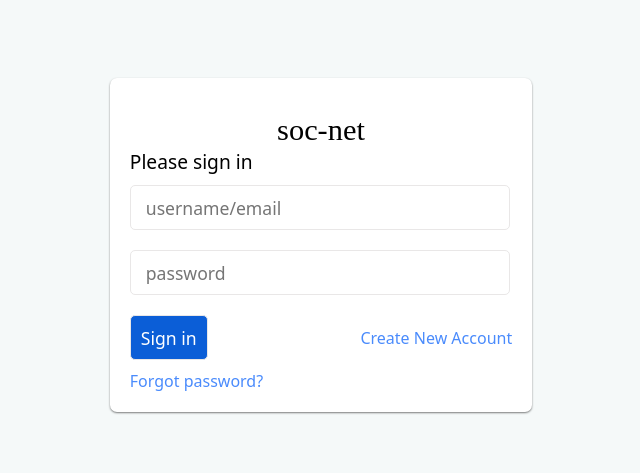
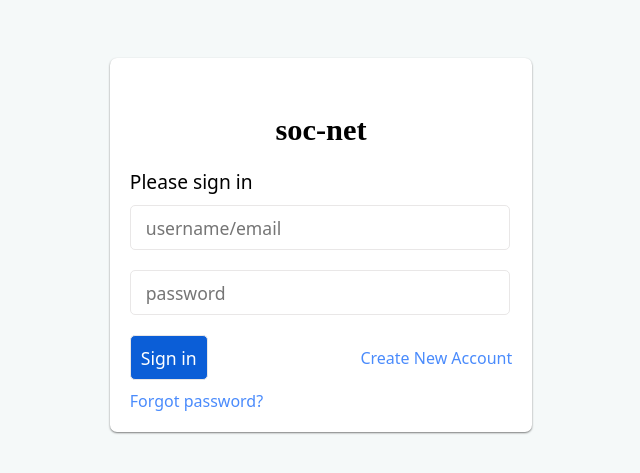
Before and after one commit to mohamed-knoud/soc-net, a React (Create React App) app: page / in a window 1280 px wide. Shown: the part 155-628 px from the top of the page, without its empty margins (319-959 px from the left). Built offline with nearby package versions, Linux system fonts and the light colour scheme.

Commit message:
Update Sign.css

```diff
--- a/src/Sign.css
+++ b/src/Sign.css
@@ -55,3 +55,13 @@ a{
     color:rgb(74, 139, 252);
     text-decoration: none;
 }
+#log{
+    width:150px;
+    height: auto;
+    font-size:1.9em;
+    color:black;
+    margin:20px auto;
+    display: inline-block;
+    font-weight: bold;
+    font-family: "Rubik Vinyl", serif;
+}
```
